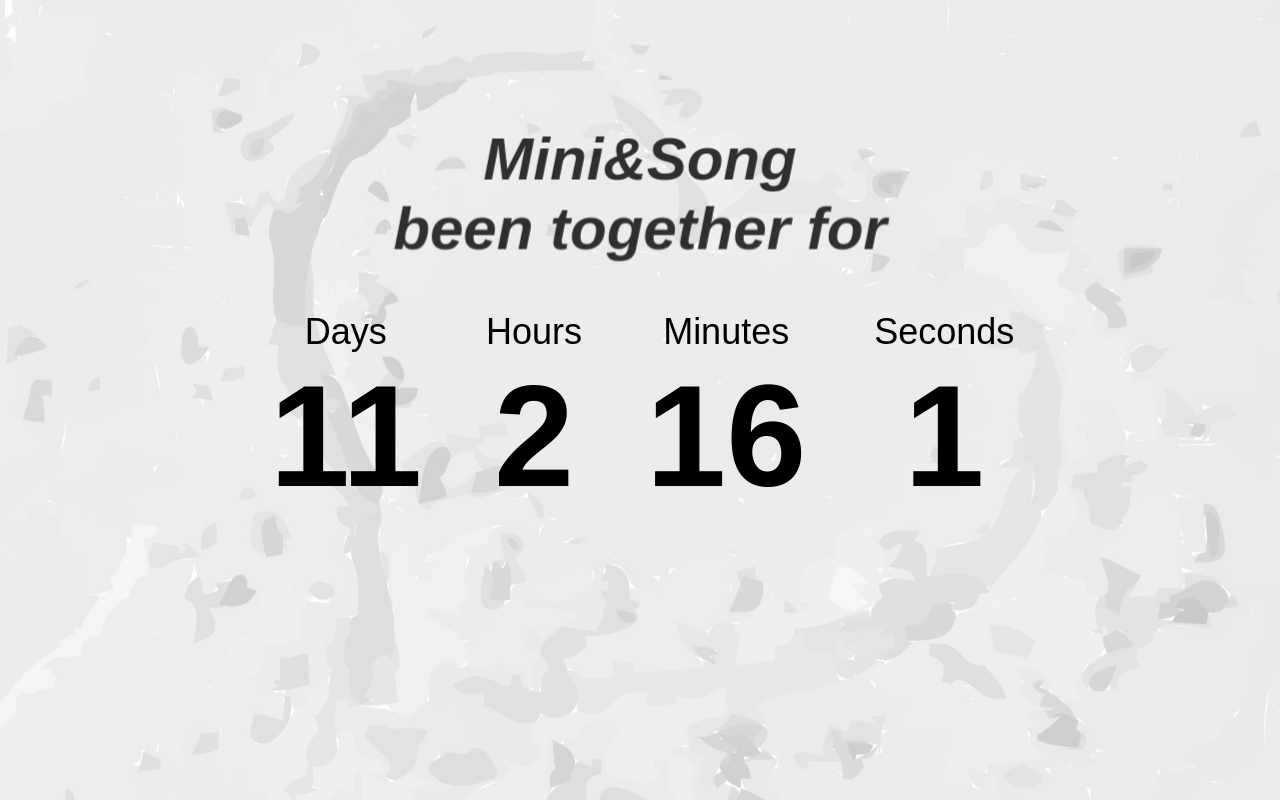
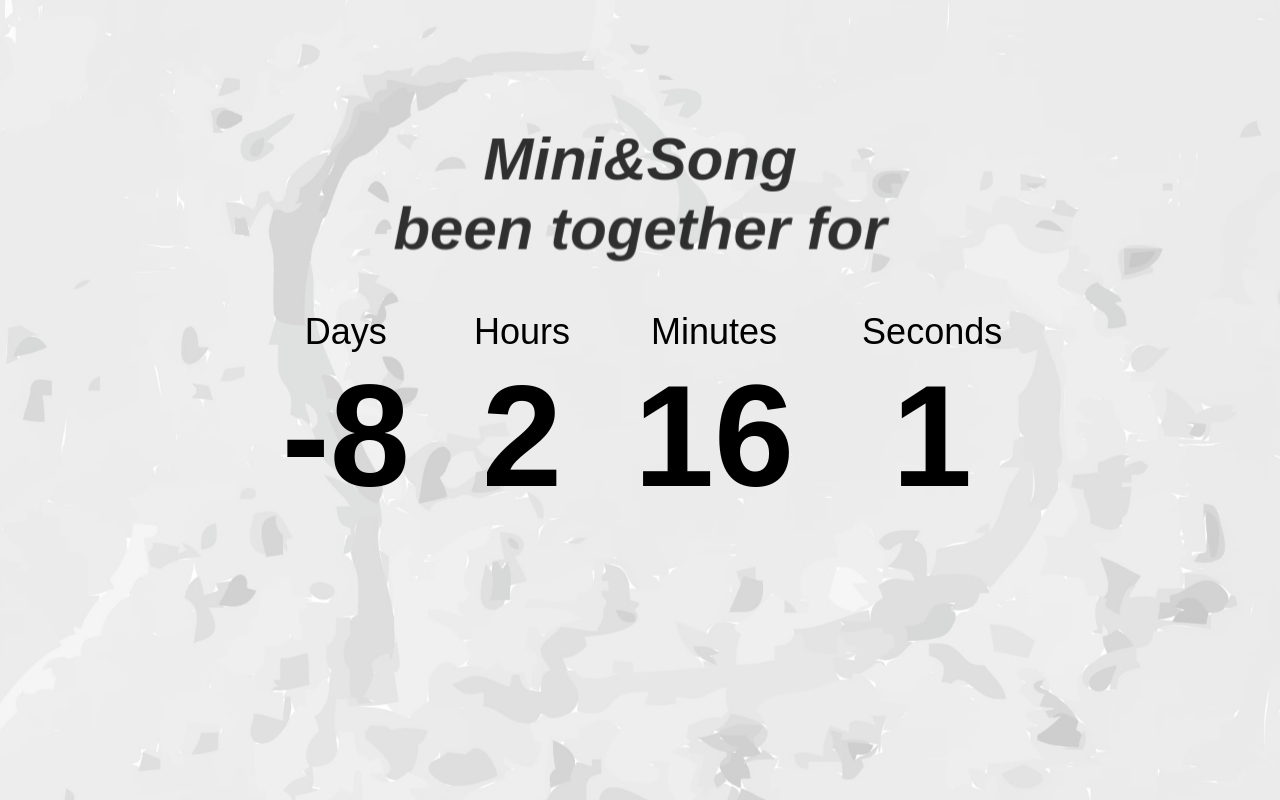
Before and after one commit to jsdelivrbot/minisong, a React (Create React App) app: page / in a window 1280 px wide. Built offline with nearby package versions, Linux system fonts and the light colour scheme.

Commit message:
fixed time

```diff
--- a/src/components/Timer.jsx
+++ b/src/components/Timer.jsx
@@ -36,6 +36,17 @@ class Timer extends React.Component {
     const diffData = moment.duration(diff / 1000, 'seconds')._data
 
 
+    const start = new Date(2017, 3 ,7);
+    const end = new Date();
+    let days = (end - start) / 1000 / 60 / 60 / 24;
+    // console.log(days);
+    // actually its 30 ; but due to daylight savings will show 31.0xxx
+    // which you need to offset as below
+    days -= (end.getTimezoneOffset() - start.getTimezoneOffset()) / (60 * 24);
+    // console.log(Math.round(days));
+
+
+
     const manageDate = (date) => {
       if (date.months) {
         date.days += (30 * date.months)
@@ -44,7 +55,7 @@ class Timer extends React.Component {
     }
 
     const result = manageDate(diffData)
-    // console.log(manageDate(diffData))
+    // console.log(parseInt(result.days.toString().slice(-2)))
 
     return (
       <div className="container">
@@ -61,7 +72,7 @@ class Timer extends React.Component {
 
           <div className="inner">
             <div className="days-title fade-in one">Days
-          <div className="days">{ result.days }</div>
+          <div className="days">{ parseInt(result.days.toString().slice(-2))+Math.round(days) }</div>
             </div>
             <div className="hours-title fade-in two">Hours
           <div className="hours">{ result.hours }</div>
```
Also changed, not shown: 1 other file (tests, documents, lock files or other folders).
